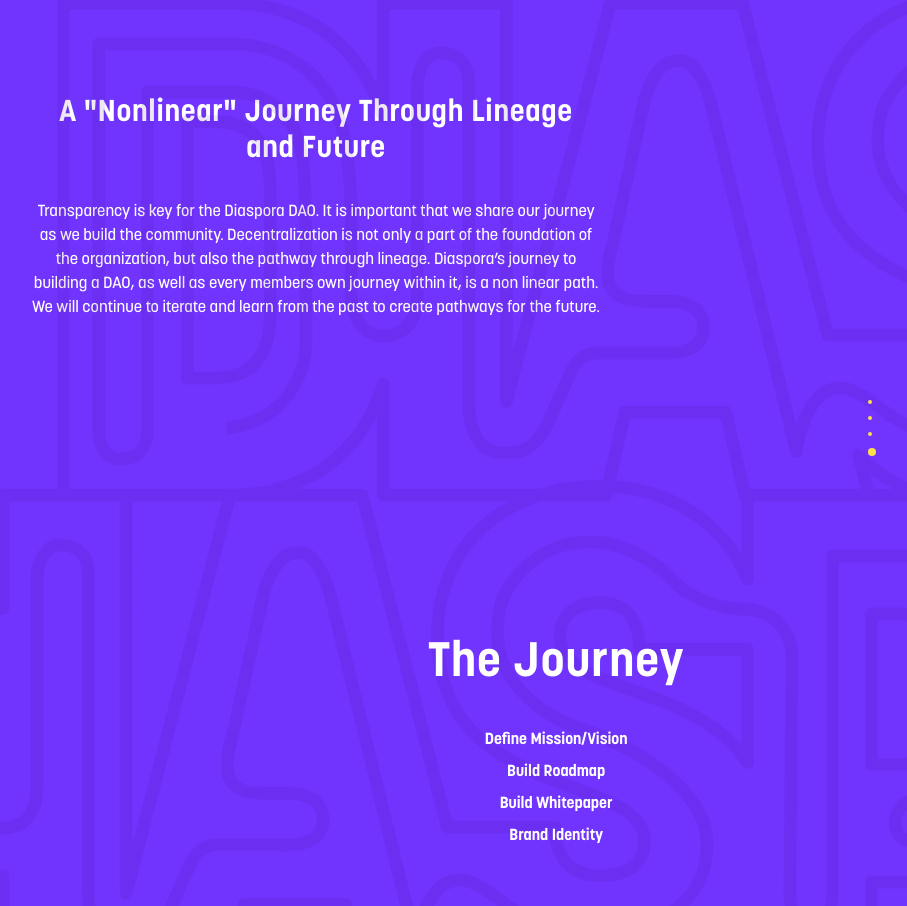
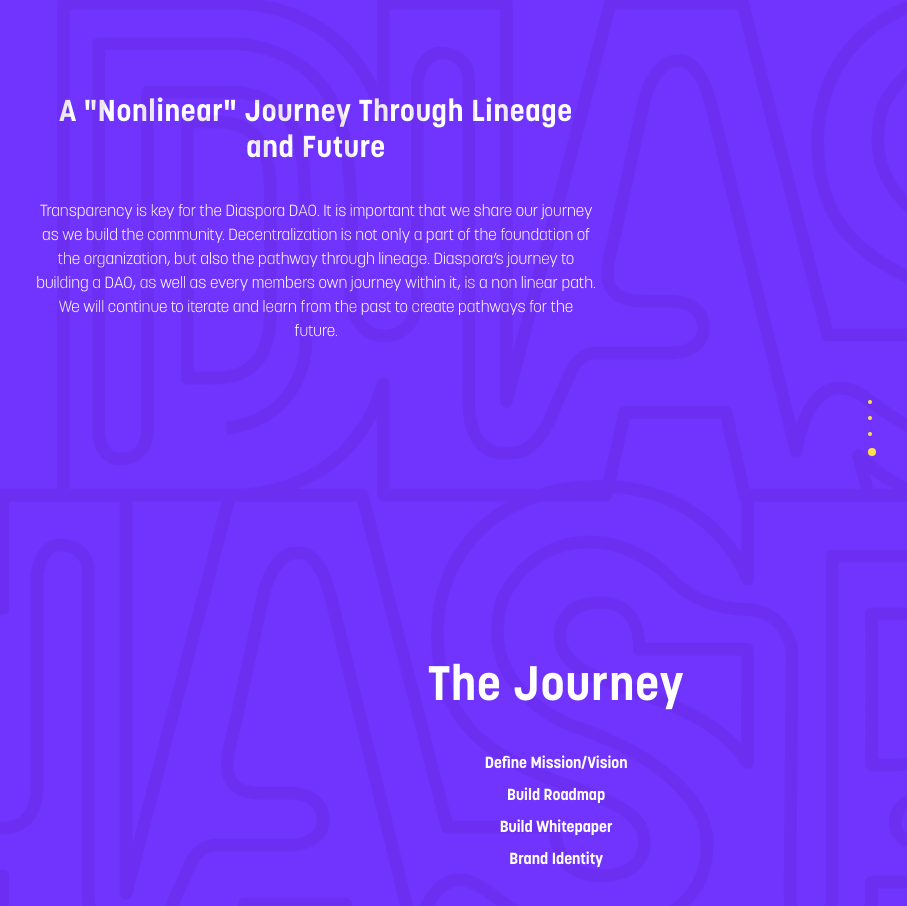
Before and after one commit to diaspora-labs/diaspora-site, a Next.js app: page /roadmap in a window 1280 px wide. Shown: the top 906 px of the page, without its empty margins (324-1231 px from the left). Built offline with nearby package versions, Linux system fonts and the light colour scheme.

Commit message:
added more padding

```diff
--- a/pages/roadmap.tsx
+++ b/pages/roadmap.tsx
@@ -128,7 +128,7 @@ const Roadmap = () => {
 
       <div className="flex w-screen flex-col items-center">
         <p className="max-w-2xl px-[60px] p-8 pt-24 text-center text-3xl font-bold tracking-wide text-white">{pageTitle}</p>
-        <p className={"w-full text-center text-white md:w-6/12 text-center text-white px-8 text-base"}>{pageSubTitle}</p>
+        <p className={"w-full font-light text-center text-white md:w-6/12 text-center text-white px-10 text-base"}>{pageSubTitle}</p>
       </div>
 
       <div className="flex w-screen flex-col items-center">
```
